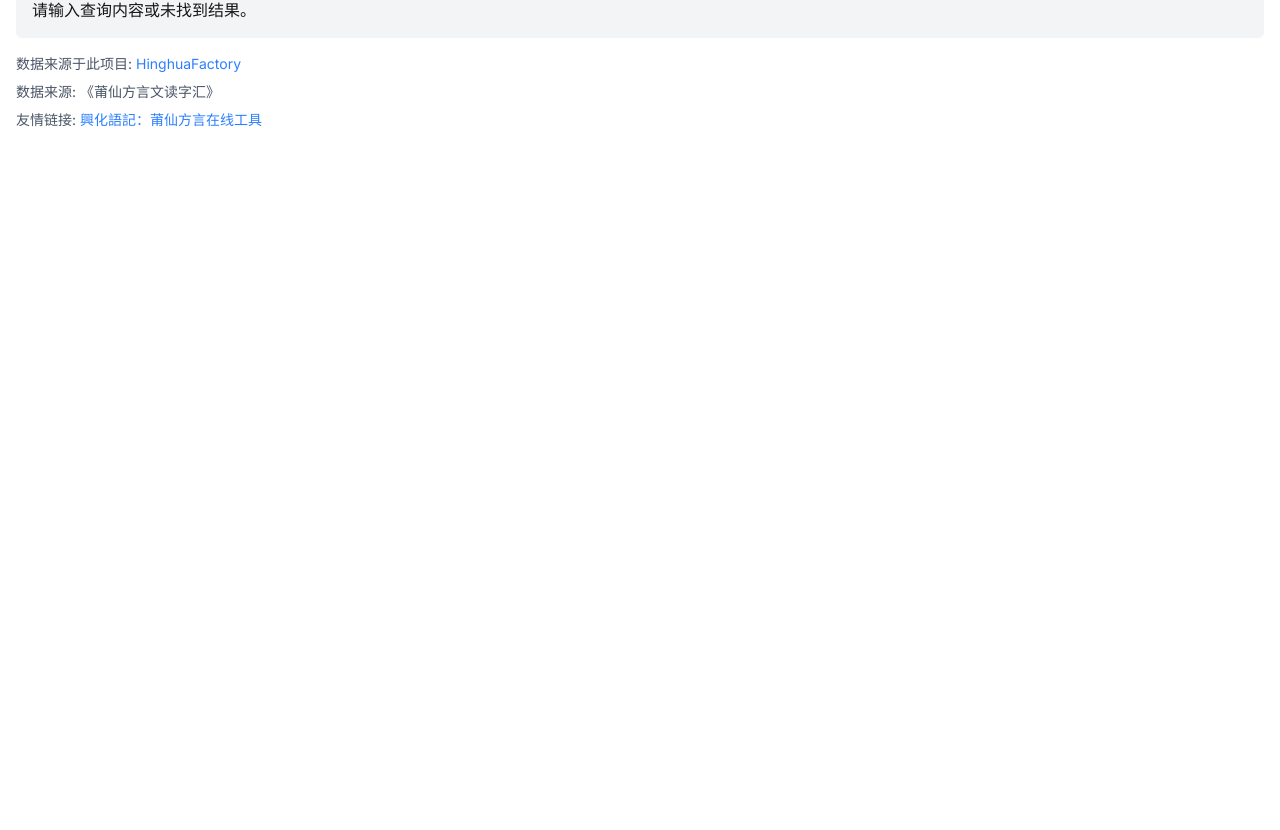
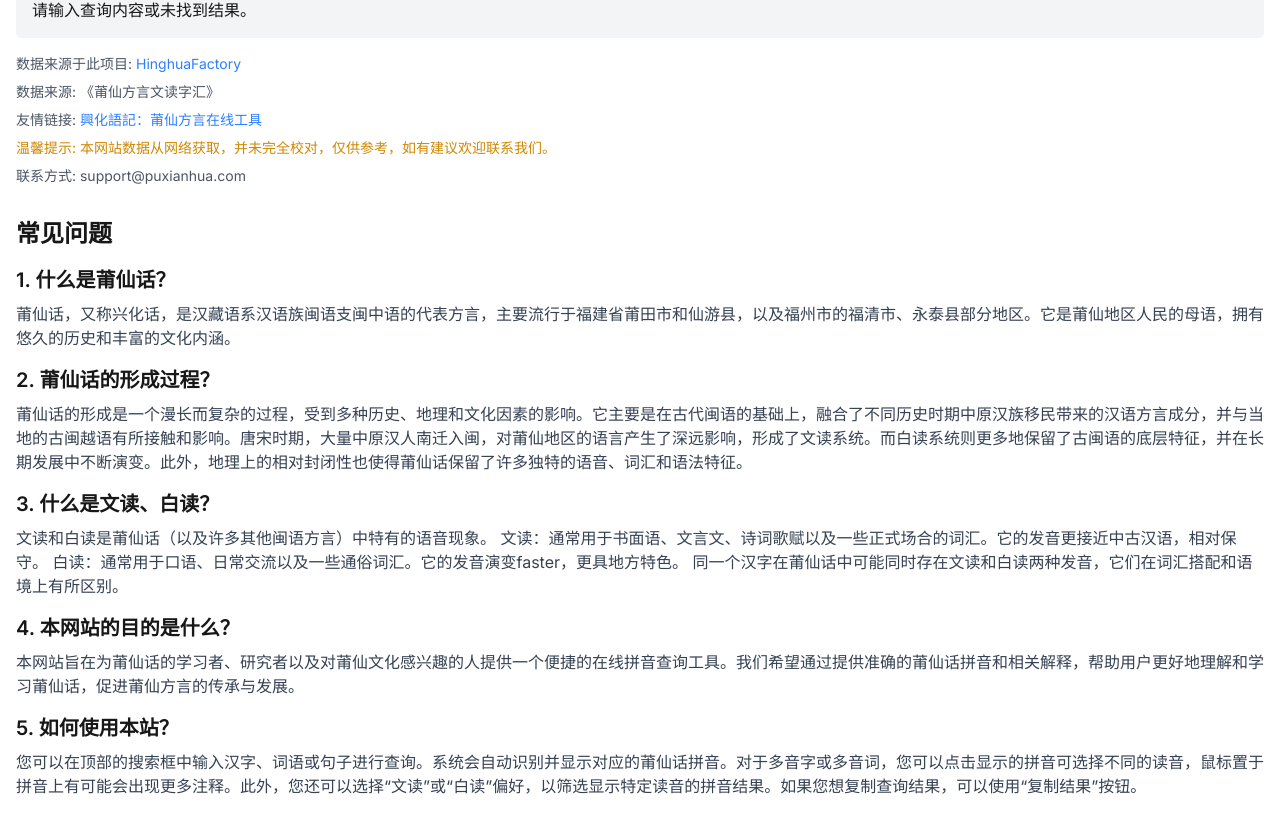
Before and after one commit to linhunter231/pouleng-pinyin-web, a Next.js app: page / in a window 1280 px wide. Shown: the part 270-1100 px from the top of the page. Before the commit the page ends 800 px from the top, so only its background shows below. Built offline with nearby package versions, Linux system fonts and the light colour scheme; what opencc-js would draw is missing.

Commit message:
add faq and contact

```diff
--- a/src/components/DictionarySearch.tsx
+++ b/src/components/DictionarySearch.tsx
@@ -221,7 +221,7 @@ const DictionarySearch: React.FC<DictionarySearchProps> = ({ initialDictionary }
           </div>
         ) : searchResults.length > 0 ? (
           <>
-            <p className="text-sm text-gray-500 mb-2">提示：点击拼音可选择不同的读音。</p>
+            <p className="text-sm text-gray-500 mb-2">提示：点击拼音可选择不同的读音。鼠标置于拼音上有可能会出现更多注释。</p>
             {searchResults.map((lineSegments, lineIndex) => (
               <div key={lineIndex} className="mb-2">
                 {lineSegments.length > 0 ? (
@@ -354,6 +354,48 @@ const DictionarySearch: React.FC<DictionarySearchProps> = ({ initialDictionary }
       <div className="mt-2 text-sm text-gray-600">
         友情链接: <a href="https://hinghwa.cn/Home" target="_blank" rel="noopener noreferrer" className="text-blue-500 hover:underline">興化語記：莆仙方言在线工具</a>
       </div>
+      <div className="mt-2 text-sm text-yellow-600">
+        温馨提示: 本网站数据从网络获取，并未完全校对，仅供参考，如有建议欢迎联系我们。
+      </div>
+      <div className="mt-2 text-sm text-gray-600">
+        联系方式: support@puxianhua.com
+      </div>
+      <div className="mt-8">
+        <h2 className="text-2xl font-bold mb-4">常见问题</h2>
+        <div className="mb-4">
+          <h3 className="text-xl font-semibold mb-2">1. 什么是莆仙话？</h3>
+          <p className="text-gray-700">
+            莆仙话，又称兴化话，是汉藏语系汉语族闽语支闽中语的代表方言，主要流行于福建省莆田市和仙游县，以及福州市的福清市、永泰县部分地区。它是莆仙地区人民的母语，拥有悠久的历史和丰富的文化内涵。
+          </p>
+        </div>
+        <div className="mb-4">
+          <h3 className="text-xl font-semibold mb-2">2. 莆仙话的形成过程？</h3>
+          <p className="text-gray-700">
+            莆仙话的形成是一个漫长而复杂的过程，受到多种历史、地理和文化因素的影响。它主要是在古代闽语的基础上，融合了不同历史时期中原汉族移民带来的汉语方言成分，并与当地的古闽越语有所接触和影响。唐宋时期，大量中原汉人南迁入闽，对莆仙地区的语言产生了深远影响，形成了文读系统。而白读系统则更多地保留了古闽语的底层特征，并在长期发展中不断演变。此外，地理上的相对封闭性也使得莆仙话保留了许多独特的语音、词汇和语法特征。
+          </p>
+        </div>
+        <div className="mb-4">
+          <h3 className="text-xl font-semibold mb-2">3. 什么是文读、白读？</h3>
+          <p className="text-gray-700">
+            文读和白读是莆仙话（以及许多其他闽语方言）中特有的语音现象。
+            文读：通常用于书面语、文言文、诗词歌赋以及一些正式场合的词汇。它的发音更接近中古汉语，相对保守。
+            白读：通常用于口语、日常交流以及一些通俗词汇。它的发音演变faster，更具地方特色。
+            同一个汉字在莆仙话中可能同时存在文读和白读两种发音，它们在词汇搭配和语境上有所区别。
+          </p>
+        </div>
+        <div className="mb-4">
+          <h3 className="text-xl font-semibold mb-2">4. 本网站的目的是什么？</h3>
+          <p className="text-gray-700">
+            本网站旨在为莆仙话的学习者、研究者以及对莆仙文化感兴趣的人提供一个便捷的在线拼音查询工具。我们希望通过提供准确的莆仙话拼音和相关解释，帮助用户更好地理解和学习莆仙话，促进莆仙方言的传承与发展。
+          </p>
+        </div>
+        <div className="mb-4">
+          <h3 className="text-xl font-semibold mb-2">5. 如何使用本站？</h3>
+          <p className="text-gray-700">
+            您可以在顶部的搜索框中输入汉字、词语或句子进行查询。系统会自动识别并显示对应的莆仙话拼音。对于多音字或多音词，您可以点击显示的拼音可选择不同的读音，鼠标置于拼音上有可能会出现更多注释。此外，您还可以选择“文读”或“白读”偏好，以筛选显示特定读音的拼音结果。如果您想复制查询结果，可以使用“复制结果”按钮。
+          </p>
+        </div>
+      </div>
     </div>
   );
 };
```
